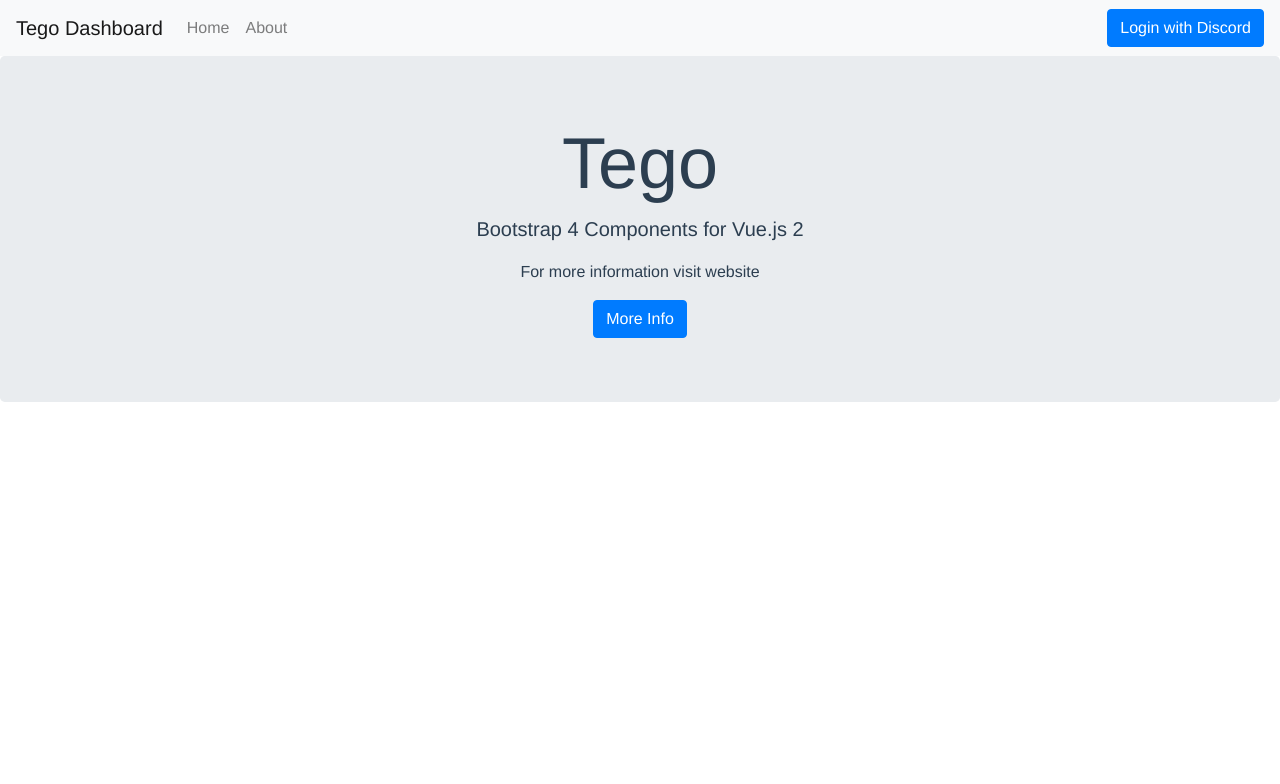
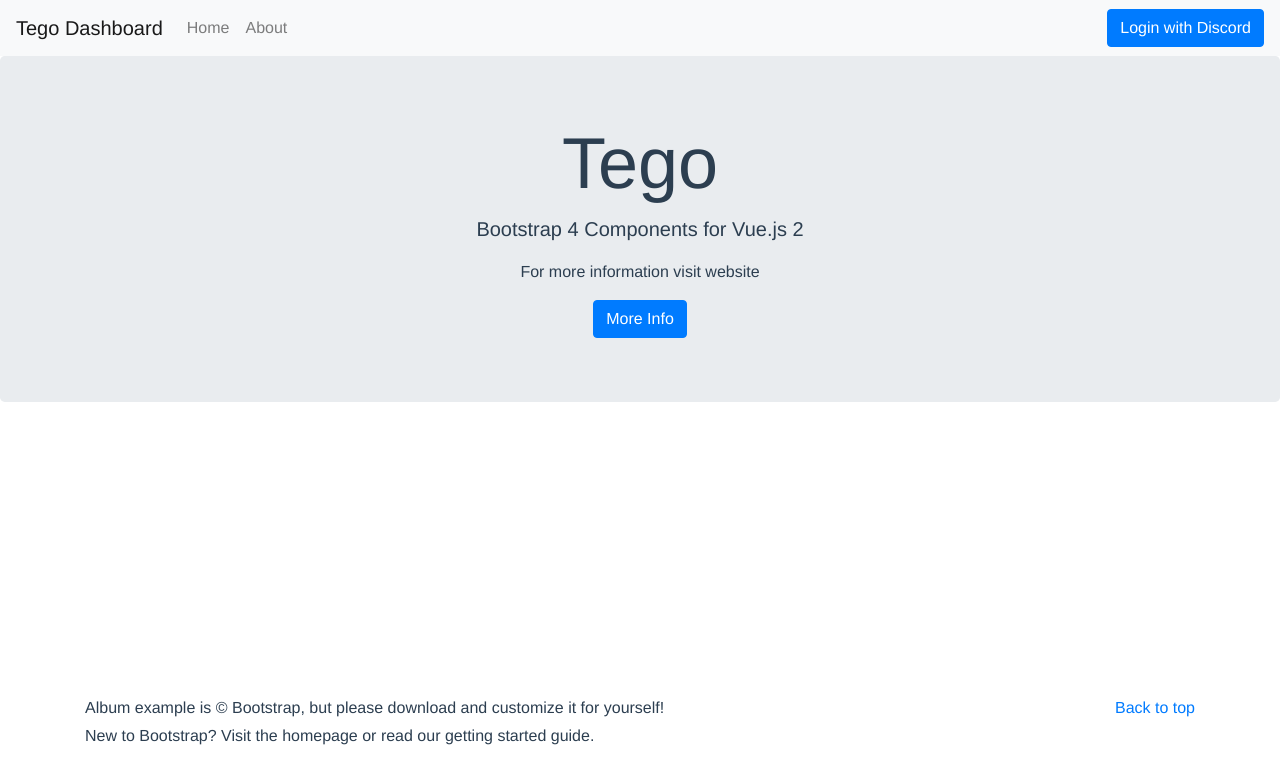
Before and after one commit to jblascoisaza/tego-dashboard, a Vue app: page / in a window 1280 px wide. Shown: the top 784 px of the page. Built offline with nearby package versions, Linux system fonts and the light colour scheme.

Commit message:
added footer component to main app

```diff
--- a/src/App.vue
+++ b/src/App.vue
@@ -2,15 +2,18 @@
   <div id="app">
     <NavBar />
     <router-view />
+    <Footer />
   </div>
 </template>
 
 <script>
 import NavBar from '@/components/General/NavBar.vue';
+import Footer from '@/components/General/Footer.vue';
 
 export default {
   components: {
-    NavBar
+    NavBar,
+    Footer
   }
 };
 </script>
@@ -20,7 +23,6 @@ export default {
   font-family: 'Avenir', Helvetica, Arial, sans-serif;
   -webkit-font-smoothing: antialiased;
   -moz-osx-font-smoothing: grayscale;
-  text-align: center;
   color: #2c3e50;
 }
 </style>
--- /dev/null
+++ b/src/components/General/Footer.vue
@@ -0,0 +1,25 @@
+<template>
+  <footer class="fixed-bottom">
+    <div class="container">
+      <p class="float-right">
+        <a href="#">Back to top</a>
+      </p>
+      <p>Album example is © Bootstrap, but please download and customize it for yourself!</p>
+      <p>New to Bootstrap? Visit the homepage or read our getting started guide.</p>
+    </div>
+  </footer>
+</template>
+
+<script>
+export default {};
+</script>
+
+<style scoped>
+footer {
+  padding-top: 3rem;
+  padding-bottom: 3rem;
+}
+p {
+  margin-bottom: 0.25rem;
+}
+</style>
--- a/src/components/General/JumboTron.vue
+++ b/src/components/General/JumboTron.vue
@@ -1,6 +1,6 @@
 <template>
   <div>
-    <b-jumbotron :header="header" :lead="lead">
+    <b-jumbotron :header="header" :lead="lead" class="text-center">
       <p>{{ pContent }}</p>
       <b-button variant="primary" href="#">{{ bContent }}</b-button>
     </b-jumbotron>
```
